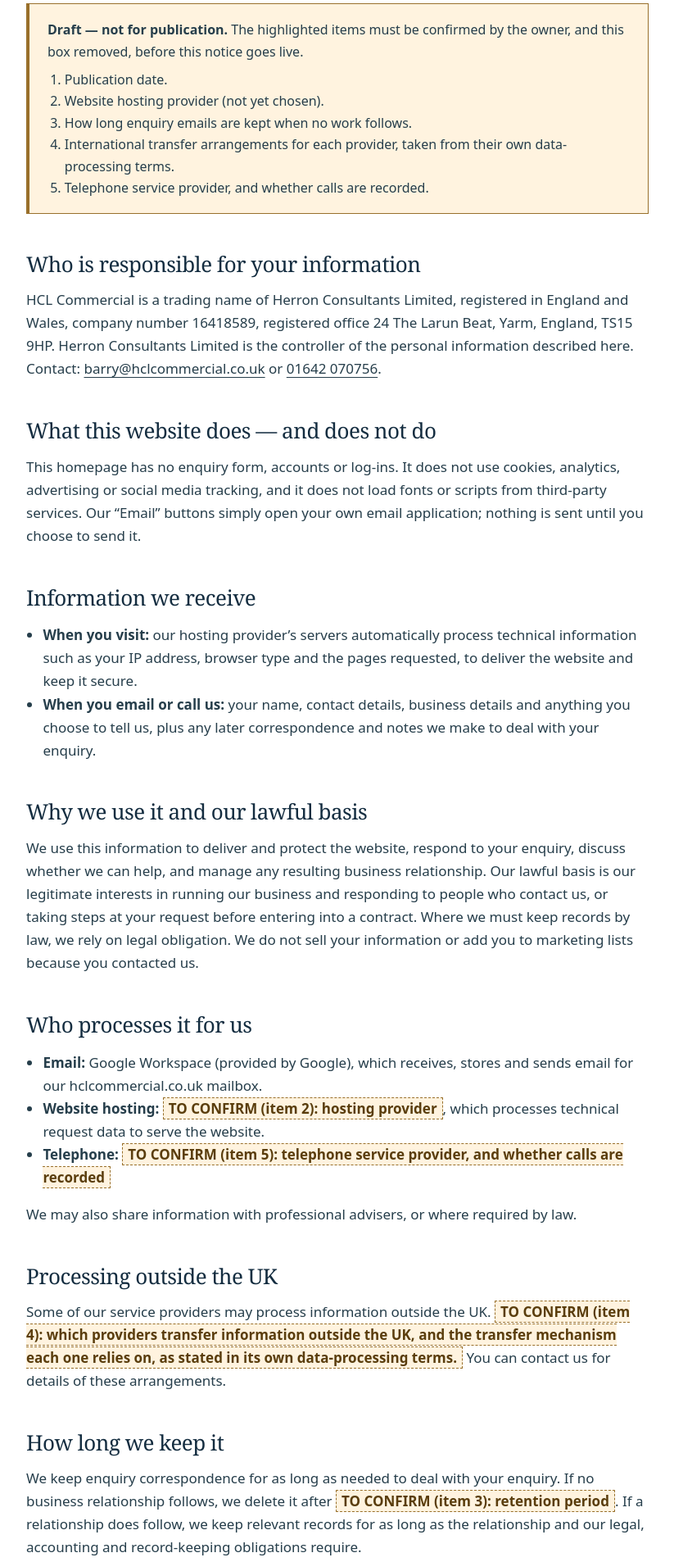
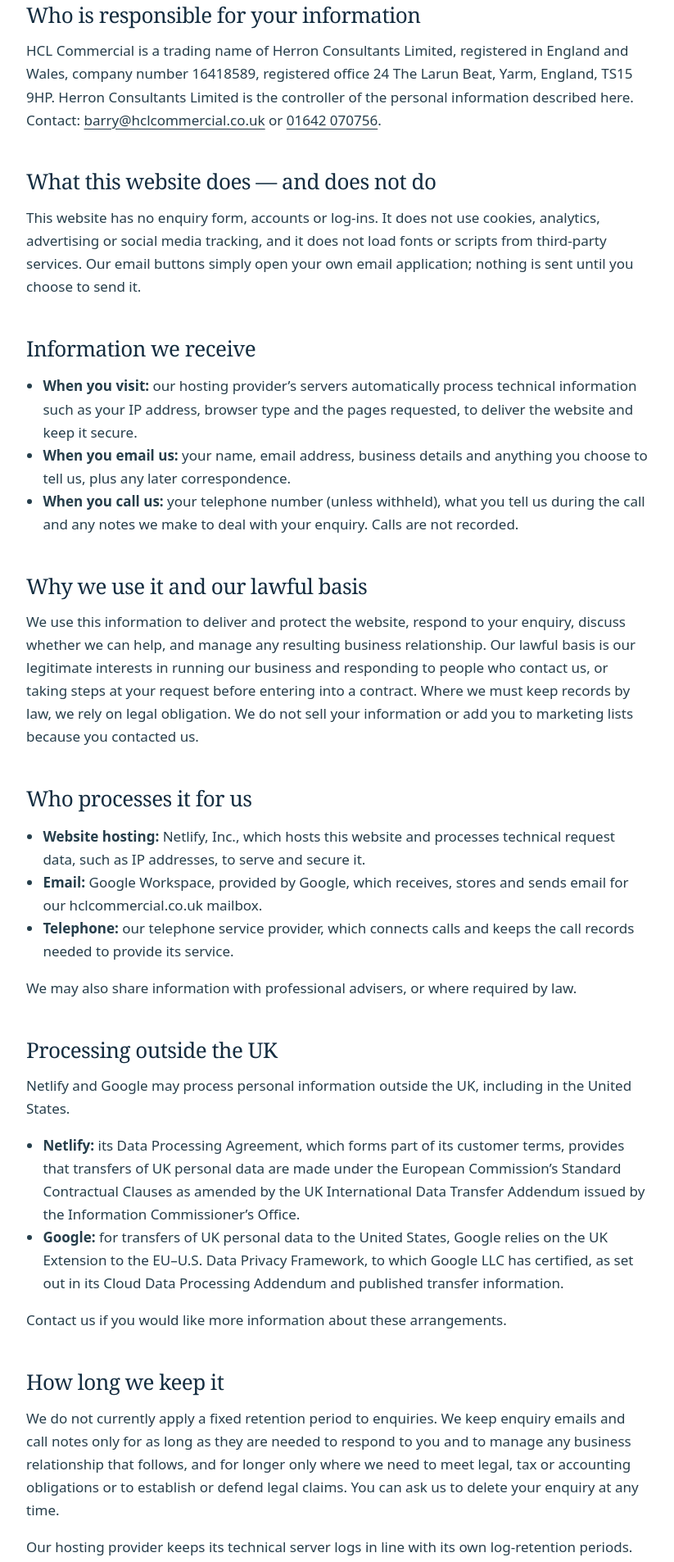
Before and after one commit to HCLBrokerReset/hcl-commercial, a plain HTML site: page privacy.html in a window 1280 px wide. Shown: the part 555-2461 px from the top of the page at 82% size, without its empty margins (228-1051 px from the left). Drawn offline with Linux system fonts and the light colour scheme.

Commit message:
Pre-launch corrections: opaque header, verified privacy notice, allowlist-only Netlify build
- Sticky header background is now solid white.
- Privacy notice: Netlify named as host; Google Workspace as email; calls not
  recorded; telephone provider described by category only; retention described
  by criteria (no fixed period claimed); UK transfer mechanisms taken from
  Netlify's DPA (13 Nov 2026, s14.4) and Google's Cloud DPA and Alternative
  Transfer Solution page. Only the publication date remains, set at go-live.
- netlify.toml publishes an explicit allowlist to dist/. The care-home page,
  its Formspree script, draft privacy notice and internal notes remain in the
  repository but are never deployed.
- robots.txt and sitemap.xml for the homepage and privacy page.

Co-Authored-By: Claude Opus 5.5 <noreply@anthropic.com>
Claude-Session: https://claude.ai/code/session_015TDRzXbmx8nyX2UamtDBeA

```diff
--- a/assets/home.css
+++ b/assets/home.css
@@ -57,7 +57,7 @@ img { max-width: 100%; }
 .section-intro { font-size: 19px; color: var(--muted); }
 
 /* Header */
-.site-header { position: sticky; top: 0; z-index: 30; background: rgba(255, 255, 255, .97); border-bottom: 1px solid var(--line); }
+.site-header { position: sticky; top: 0; z-index: 30; background: #fff; border-bottom: 1px solid var(--line); }
 .header-inner { display: flex; align-items: center; justify-content: space-between; gap: 24px; min-height: var(--header-h); }
 .brand { display: flex; align-items: center; gap: 12px; text-decoration: none; }
 .brand span { font-family: var(--serif); color: var(--navy); font-size: 22px; letter-spacing: .05em; line-height: 1.15; }
@@ -208,10 +208,7 @@ img { max-width: 100%; }
   .site-header, .menu-toggle, .hero-actions { display: none !important; }
   .approach, .hero-panel, .sector-card, .site-footer { background: none !important; color: #000 !important; }
 }
-/* Draft-only markers on the privacy page — remove with the draft box before launch */
-.draft-box { background: #fff3df; border: 1px solid var(--gold); border-left-width: 4px; padding: 18px 22px; margin-bottom: 40px; font-size: 16px; }
-.draft-box ol { margin: 8px 0 0; padding-left: 1.3em; }
-.draft-box p { margin: 0; }
+/* Pre-launch marker on the privacy page (publication date) — remove at go-live */
 mark.todo { background: #fff3df; color: #5a3d0c; border: 1px dashed var(--gold); padding: 1px 6px; font-weight: 600; }
 /* Enquiry call to action */
 .hero-note { margin: 22px 0 0; font-size: 15px; color: var(--muted); max-width: 520px; }
--- a/privacy.html
+++ b/privacy.html
@@ -36,23 +36,12 @@
       <div class="wrap">
         <p class="eyebrow">Legal</p>
         <h1>Privacy notice</h1>
-        <p>HCL Commercial website and direct enquiries. Last updated: <mark class="todo">TO CONFIRM (item 1): publication date</mark></p>
+        <p>HCL Commercial website and direct enquiries. Last updated: <mark class="todo">publication date — set on the day the site goes live</mark></p>
       </div>
     </div>
 
     <section class="section">
       <div class="wrap policy">
-        <div class="draft-box" role="note" aria-labelledby="draft-title">
-          <p id="draft-title"><strong>Draft — not for publication.</strong> The highlighted items must be confirmed by the owner, and this box removed, before this notice goes live.</p>
-          <ol>
-            <li>Publication date.</li>
-            <li>Website hosting provider (not yet chosen).</li>
-            <li>How long enquiry emails are kept when no work follows.</li>
-            <li>International transfer arrangements for each provider, taken from their own data-processing terms.</li>
-            <li>Telephone service provider, and whether calls are recorded.</li>
-          </ol>
-        </div>
-
         <h2>Who is responsible for your information</h2>
         <p>
           HCL Commercial is a trading name of Herron Consultants Limited, registered in England and
@@ -64,16 +53,17 @@
 
         <h2>What this website does — and does not do</h2>
         <p>
-          This homepage has no enquiry form, accounts or log-ins. It does not use cookies, analytics,
+          This website has no enquiry form, accounts or log-ins. It does not use cookies, analytics,
           advertising or social media tracking, and it does not load fonts or scripts from third-party
-          services. Our “Email” buttons simply open your own email application; nothing is sent until you
+          services. Our email buttons simply open your own email application; nothing is sent until you
           choose to send it.
         </p>
 
         <h2>Information we receive</h2>
         <ul>
           <li><strong>When you visit:</strong> our hosting provider’s servers automatically process technical information such as your IP address, browser type and the pages requested, to deliver the website and keep it secure.</li>
-          <li><strong>When you email or call us:</strong> your name, contact details, business details and anything you choose to tell us, plus any later correspondence and notes we make to deal with your enquiry.</li>
+          <li><strong>When you email us:</strong> your name, email address, business details and anything you choose to tell us, plus any later correspondence.</li>
+          <li><strong>When you call us:</strong> your telephone number (unless withheld), what you tell us during the call and any notes we make to deal with your enquiry. Calls are not recorded.</li>
         </ul>
 
         <h2>Why we use it and our lawful basis</h2>
@@ -88,27 +78,29 @@
 
         <h2>Who processes it for us</h2>
         <ul>
-          <li><strong>Email:</strong> Google Workspace (provided by Google), which receives, stores and sends email for our hclcommercial.co.uk mailbox.</li>
-          <li><strong>Website hosting:</strong> <mark class="todo">TO CONFIRM (item 2): hosting provider</mark>, which processes technical request data to serve the website.</li>
-          <li><strong>Telephone:</strong> <mark class="todo">TO CONFIRM (item 5): telephone service provider, and whether calls are recorded</mark></li>
+          <li><strong>Website hosting:</strong> Netlify, Inc., which hosts this website and processes technical request data, such as IP addresses, to serve and secure it.</li>
+          <li><strong>Email:</strong> Google Workspace, provided by Google, which receives, stores and sends email for our hclcommercial.co.uk mailbox.</li>
+          <li><strong>Telephone:</strong> our telephone service provider, which connects calls and keeps the call records needed to provide its service.</li>
         </ul>
         <p>We may also share information with professional advisers, or where required by law.</p>
 
         <h2>Processing outside the UK</h2>
-        <p>
-          Some of our service providers may process information outside the UK.
-          <mark class="todo">TO CONFIRM (item 4): which providers transfer information outside the UK,
-          and the transfer mechanism each one relies on, as stated in its own data-processing terms.</mark>
-          You can contact us for details of these arrangements.
-        </p>
+        <p>Netlify and Google may process personal information outside the UK, including in the United States.</p>
+        <ul>
+          <li><strong>Netlify:</strong> its Data Processing Agreement, which forms part of its customer terms, provides that transfers of UK personal data are made under the European Commission’s Standard Contractual Clauses as amended by the UK International Data Transfer Addendum issued by the Information Commissioner’s Office.</li>
+          <li><strong>Google:</strong> for transfers of UK personal data to the United States, Google relies on the UK Extension to the EU–U.S. Data Privacy Framework, to which Google LLC has certified, as set out in its Cloud Data Processing Addendum and published transfer information.</li>
+        </ul>
+        <p>Contact us if you would like more information about these arrangements.</p>
 
         <h2>How long we keep it</h2>
         <p>
-          We keep enquiry correspondence for as long as needed to deal with your enquiry.
-          If no business relationship follows, we delete it after
-          <mark class="todo">TO CONFIRM (item 3): retention period</mark>.
-          If a relationship does follow, we keep relevant records for as long as the relationship and our
-          legal, accounting and record-keeping obligations require.
+          We do not currently apply a fixed retention period to enquiries. We keep enquiry emails and call
+          notes only for as long as they are needed to respond to you and to manage any business relationship
+          that follows, and for longer only where we need to meet legal, tax or accounting obligations or to
+          establish or defend legal claims. You can ask us to delete your enquiry at any time.
+        </p>
+        <p>
+          Our hosting provider keeps its technical server logs in line with its own log-retention periods.
         </p>
 
         <h2>Your rights</h2>
@@ -122,8 +114,8 @@
 
         <h2>Scope</h2>
         <p>
-          This notice covers this website and direct enquiries to HCL Commercial. Insurance introduction
-          services for care homes have their own privacy information.
+          This notice covers this website and direct enquiries to HCL Commercial. If we provide a service
+          that involves different processing, we will give you separate privacy information for it.
         </p>
         <p><a class="text-link" href="index.html">Return to the homepage</a></p>
       </div>
--- /dev/null
+++ b/sitemap.xml
@@ -0,0 +1,5 @@
+<?xml version="1.0" encoding="UTF-8"?>
+<urlset xmlns="http://www.sitemaps.org/schemas/sitemap/0.9">
+  <url><loc>https://hclcommercial.co.uk/</loc></url>
+  <url><loc>https://hclcommercial.co.uk/privacy.html</loc></url>
+</urlset>
```
Also changed, not shown: robots.txt (added), 2 other files.
